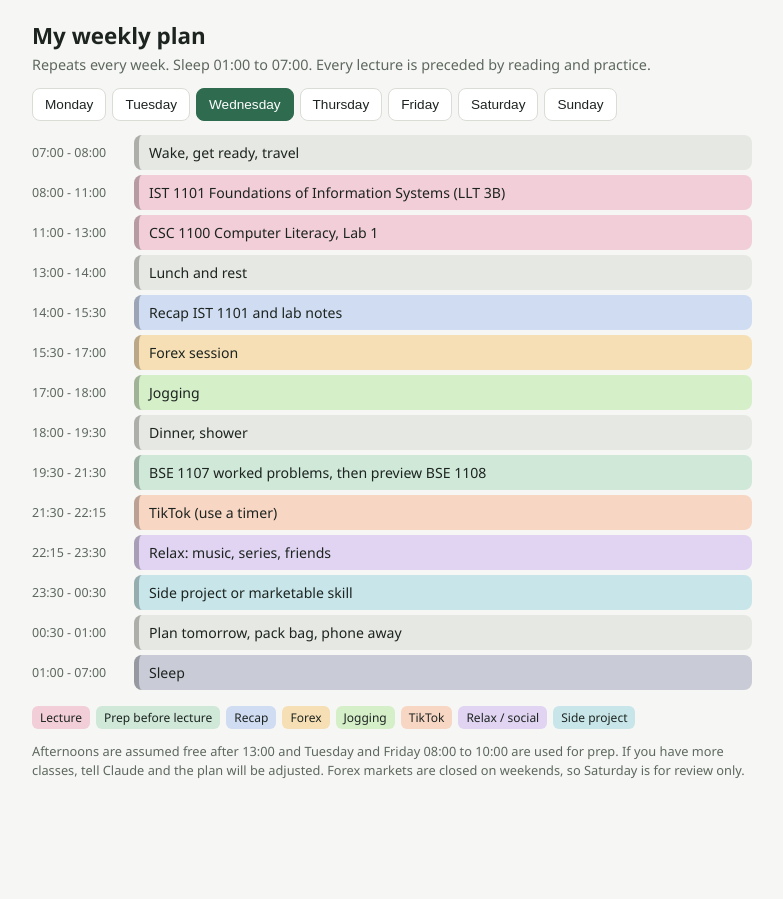
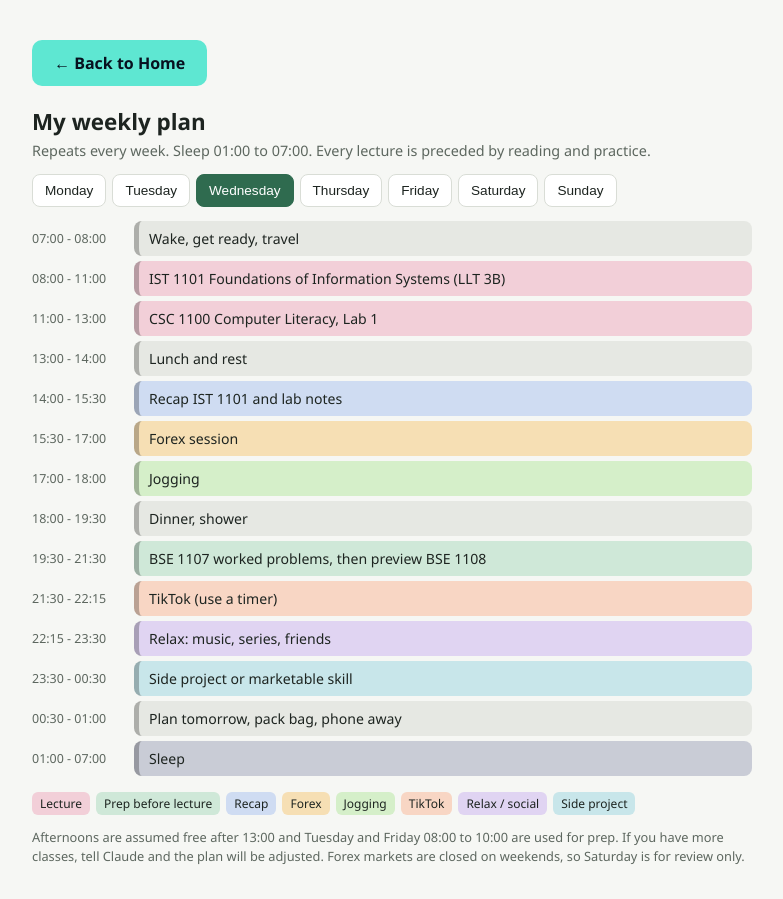
Before and after one commit to jazpro-max/JAZ-PERSONAL-WEBSITE, a website: page public/timetable.html in a window 1280 px wide. Shown: the whole page, without its empty margins (248-1031 px from the left). Before the commit the page ends 813 px from the top, so only its background shows below. Drawn offline with Linux system fonts and the light colour scheme.

Commit message:
Update timetable.html

```diff
--- a/public/timetable.html
+++ b/public/timetable.html
@@ -18,7 +18,24 @@ h1{font-size:1.4rem;margin:0 0 4px}p.s{margin:0 0 14px;color:var(--mut);font-siz
 .L{background:#f2cfd8}.P{background:#cfe8d8}.R{background:#cfdcf2}.F{background:#f6dfb4}.J{background:#d5efc9}.X{background:#e0d4f2}.T{background:#f8d6c4}.B{background:#c8e6ea}.M{background:#e6e8e3}.S{background:#c9ccd6}
 .key{display:flex;flex-wrap:wrap;gap:6px;margin:16px 0 8px;font-size:.75rem}.key span{padding:3px 8px;border-radius:6px;color:#1d2420}
 .n{font-size:.8rem;color:var(--mut);line-height:1.5}
+  .home-button {
+    display: inline-block;
+    padding: 12px 22px;
+    background: #5ee7d2;
+    color: #07111f;
+    text-decoration: none;
+    font-weight: 700;
+    border-radius: 10px;
+    margin: 20px 0;
+    transition: 0.3s;
+}
+
+.home-button:hover {
+    transform: translateY(-2px);
+    opacity: 0.9;
+}
 </style></head><body>
+  <a href="/index.html" class="home-button">← Back to Home</a>
 <h1>My weekly plan</h1>
 <p class="s">Repeats every week. Sleep 01:00 to 07:00. Every lecture is preceded by reading and practice.</p>
 <div class="tabs" id="tabs"></div><div id="day"></div>
```
